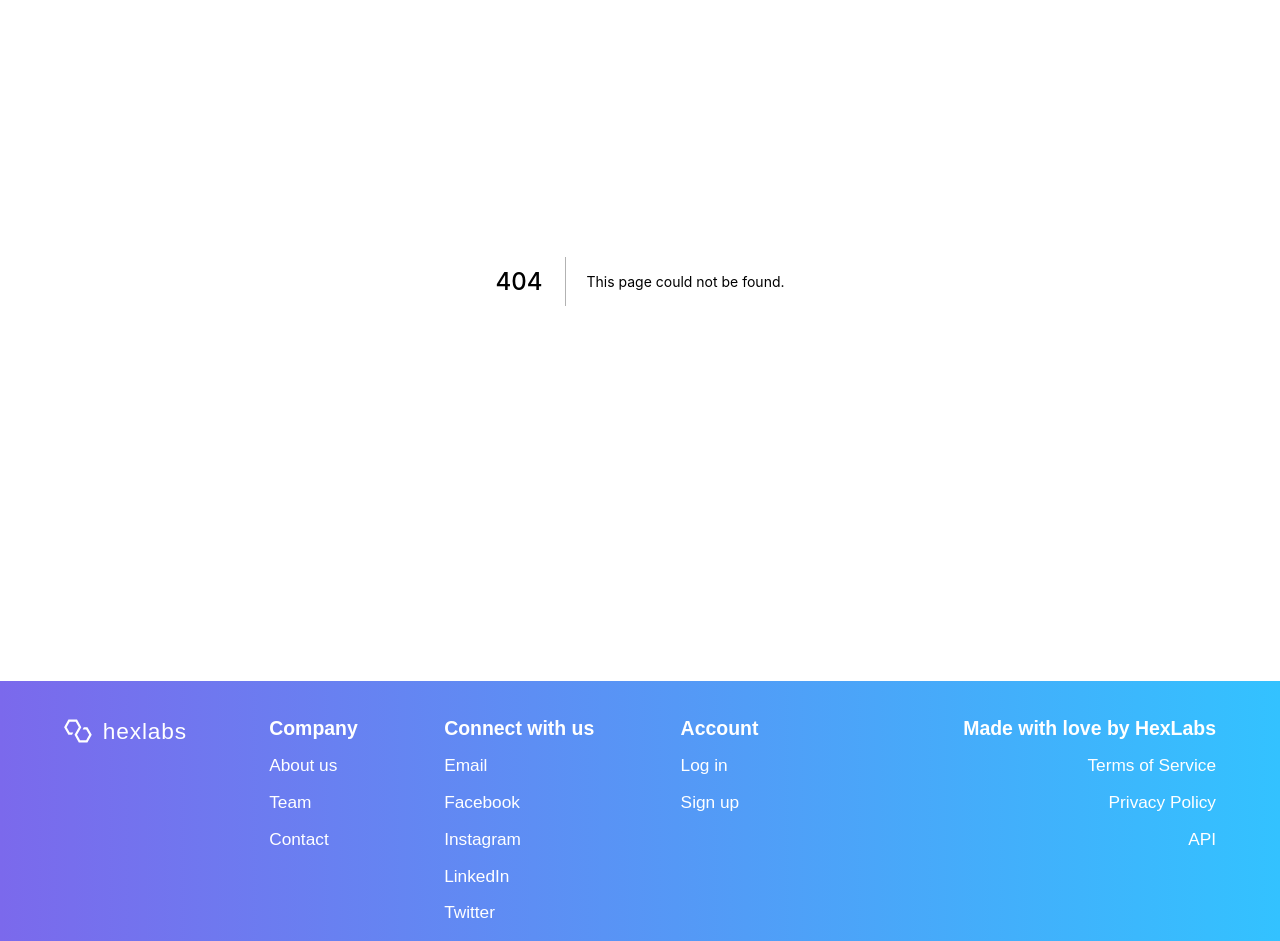
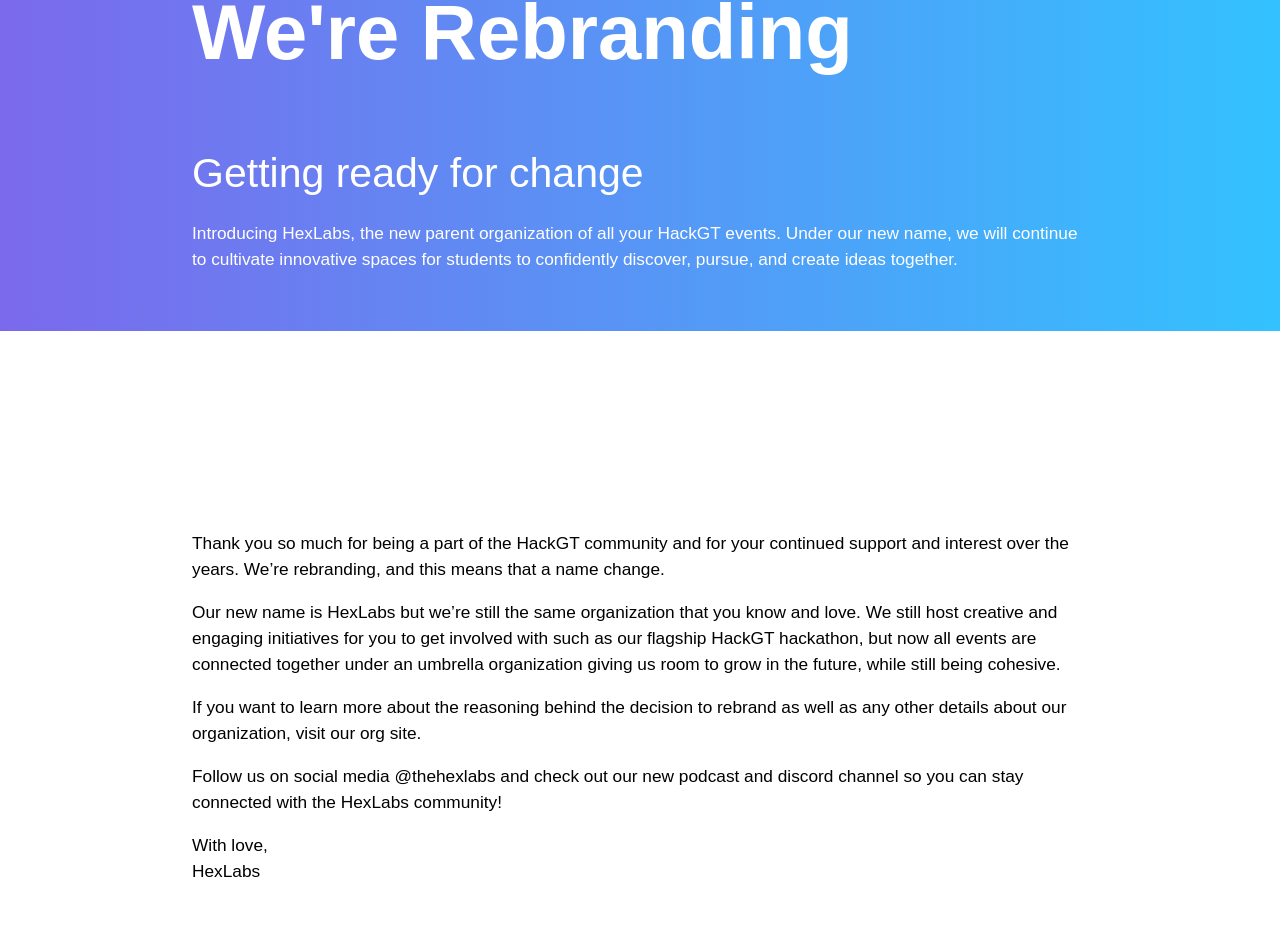
Before and after one commit to HackGT/hexlabs-website, a Next.js app: page /rebranded in a window 1280 px wide. Before the commit this address had no page. Shown: the part 192-1133 px from the top of the page. Built offline with nearby package versions, Linux system fonts and the light colour scheme; a web font is replaced by a local one.

Commit message:
baseline rebranding annoucement page

```diff
--- /dev/null
+++ b/pages/rebranded.tsx
@@ -0,0 +1,46 @@
+import { GetServerSideProps } from "next";
+
+interface Props {}
+
+export default function Rebranded(props: Props) {
+  return (
+    <>
+      <section className="splash">
+        <h1>We're Rebranding</h1>
+        <div className="sub-title">Getting ready for change</div>
+        <p>
+          Introducing HexLabs, the new parent organization of all your HackGT
+          events. Under our new name, we will continue to cultivate innovative
+          spaces for students to confidently discover, pursue, and create ideas
+          together.
+        </p>
+      </section>
+      <section>
+        <p>
+          Thank you so much for being a part of the HackGT community and for
+          your continued support and interest over the years. We’re rebranding,
+          and this means that a name change.
+        </p>
+        <p>
+          Our new name is HexLabs but we’re still the same organization that you
+          know and love. We still host creative and engaging initiatives for you
+          to get involved with such as our flagship HackGT hackathon, but now
+          all events are connected together under an umbrella organization
+          giving us room to grow in the future, while still being cohesive.
+        </p>
+        <p>
+          If you want to learn more about the reasoning behind the decision to
+          rebrand as well as any other details about our organization, visit our
+          org site.
+        </p>
+        <p>
+          Follow us on social media @thehexlabs and check out our new podcast
+          and discord channel so you can stay connected with the HexLabs
+          community!
+        </p>
+        <p>With love,<br/>
+        HexLabs</p>
+      </section>
+    </>
+  );
+}
--- a/styles/main.css
+++ b/styles/main.css
@@ -23,7 +23,6 @@ body {
   --color-gray: #858585;
   --color-light-gray: #e6e6e6;
   --color-white: #fff;
-
 }
 
 * {
@@ -105,6 +104,28 @@ p {
   grid-template-columns: repeat(auto-fill, minmax(400px, auto));
 }
 
+.splash {
+  display: flex;
+  flex-direction: column;
+  justify-content: center;
+  margin: 0px;
+  width: 100vw;
+  background: var(--color-purple-blue);
+  color: var(--color-white);
+  padding: 0px 15%;
+  min-height: 450px;
+  overflow: hidden;
+}
+
+.splash-main {
+  min-height: 700px;
+}
+
+.sub-title {
+  font-size: 3.8rem;
+  margin: 0px;
+}
+
 .hex-container {
   position: absolute;
   top: 0px;
```
Also changed, not shown: pages/index.tsx (+1 -18 lines).
